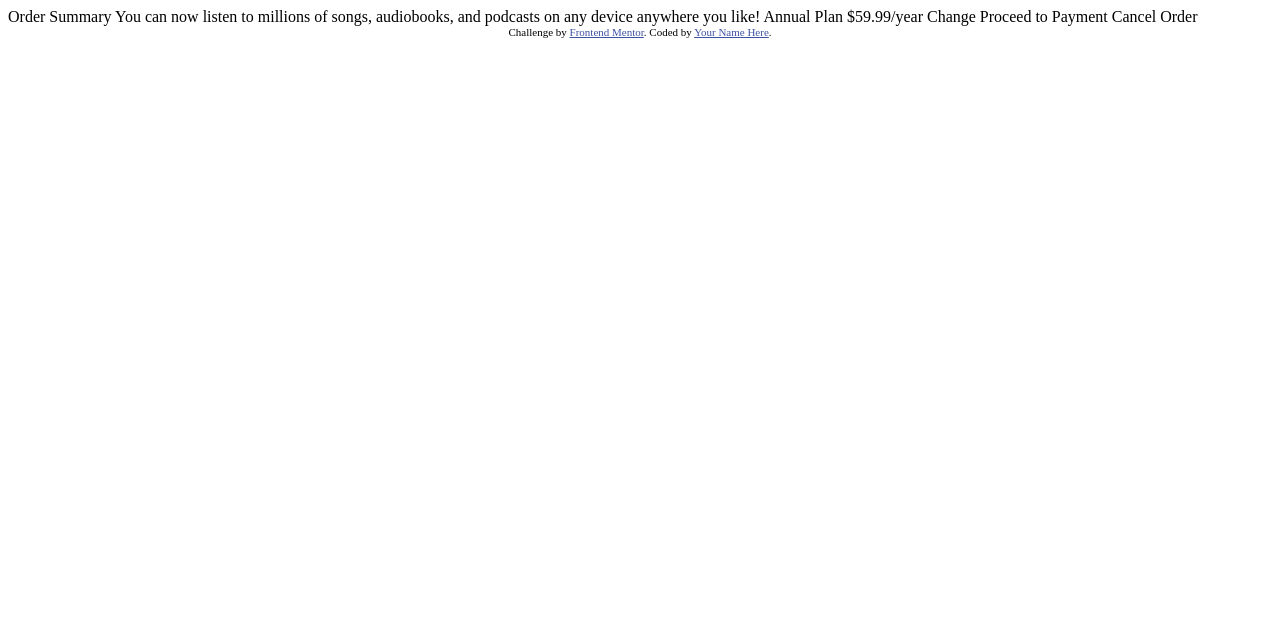
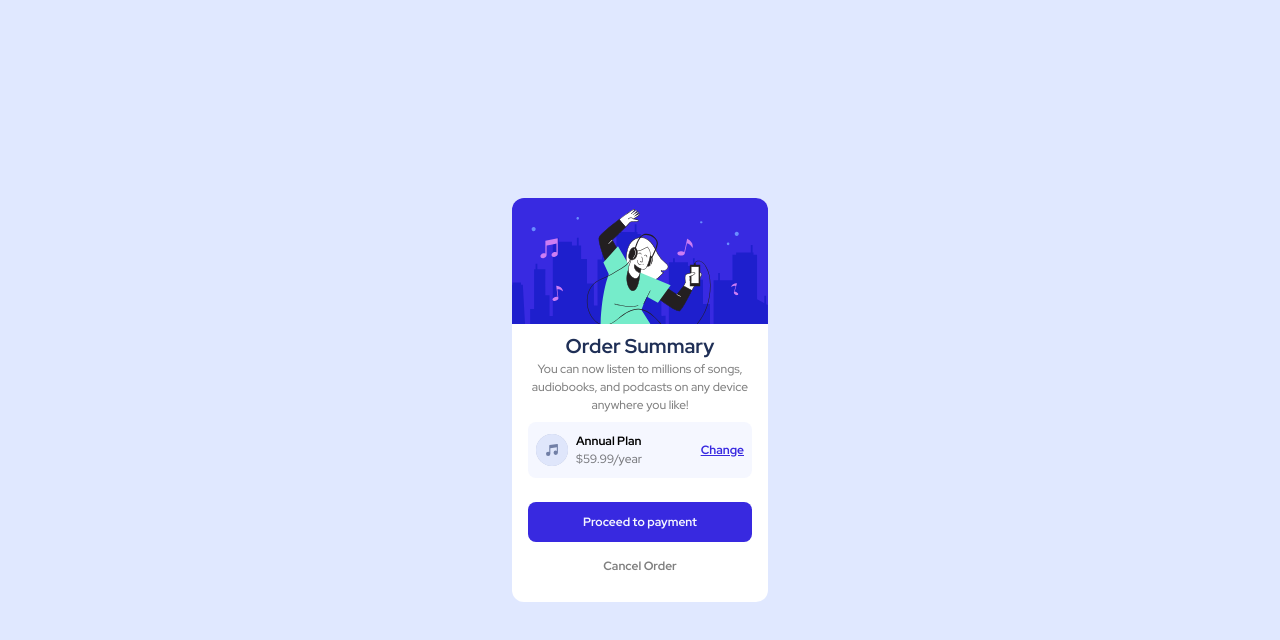
Before and after one commit to rizahoemae/order-summary-component-main, a plain HTML site: page index.html in a window 1280 px wide. Drawn offline with nearby package versions, Linux system fonts and the light colour scheme.

Commit message:
impelement

```diff
--- a/index.html
+++ b/index.html
@@ -1,37 +1,59 @@
 <!DOCTYPE html>
 <html lang="en">
   <head>
-  <meta charset="UTF-8">
-  <meta name="viewport" content="width=device-width, initial-scale=1.0"> <!-- displays site properly based on user's device -->
-
-  <link rel="icon" type="image/png" sizes="32x32" href="./images/favicon-32x32.png">
-
+    <meta charset="UTF-8" />
+    <meta name="viewport" content="width=device-width, initial-scale=1.0" />
+    <!-- displays site properly based on user's device -->
+    <script src="https://cdn.tailwindcss.com"></script>
+    <link rel="icon" type="image/png" sizes="32x32" href="./images/favicon-32x32.png" />
+    <script>
+      tailwind.config = {
+        theme: {
+          fontFamily: {
+            rh: "'Red Hat Display', sans-serif",
+          },
+          extend: {
+            colors: {
+              pale: "hsl(225, 100%, 98%)",
+              "des-blue": "hsl(224, 23%, 55%)",
+              "main-bg": "hsl(225, 100%, 94%)",
+              bright: "hsl(245, 75%, 52%)",
+              dark: "hsl(223, 47%, 23%)",
+            },
+          },
+        },
+      };
+    </script>
+    <style>
+      @import url("https://fonts.googleapis.com/css2?family=Red+Hat+Display:wght@500;700;900&display=swap");
+    </style>
     <title>Frontend Mentor | Order summary card</title>
 
     <!-- Feel free to remove these styles or customise in your own stylesheet 👍 -->
-  <style>
-    .attribution { font-size: 11px; text-align: center; }
-    .attribution a { color: hsl(228, 45%, 44%); }
-  </style>
   </head>
-<body>
-
-  Order Summary
-
-  You can now listen to millions of songs, audiobooks, and podcasts on any
-  device anywhere you like!
-
-  Annual Plan
-  $59.99/year
-
-  Change
-
-  Proceed to Payment
-  Cancel Order
-
-  <div class="attribution">
-    Challenge by <a href="https://www.frontendmentor.io?ref=challenge" target="_blank">Frontend Mentor</a>.
-    Coded by <a href="#">Your Name Here</a>.
+  <body class="bg-main-bg font-rh w-full items-center flex justify-center min-h-screen flex items-center justify-center">
+    <div class="w-64 h-auto items-center flex bg-white flex flex-col rounded-xl">
+      <img src="images/illustration-hero.svg" class="rounded-t-xl" alt="" />
+      <div class="mx-4 mt-2 flex flex-col items-center justify-center">
+        <div class="text-xl font-semibold text-dark">Order Summary</div>
+        <p class="text-[12px] text-center text-black text-opacity-50">You can now listen to millions of songs, audiobooks, and podcasts on any device anywhere you like!</p>
+        <div class="items-center flex px-2 mt-2 justify-between h-14 bg-pale w-full rounded-lg">
+          <div class="flex items-center justify-center">
+            <div class="bg-des-blue w-8 h-8 bg-opacity-50 flex items-center justify-center rounded-full">
+              <img src="images/icon-music.svg" alt="" />
+            </div>
+            <div class="flex ml-2 text-[12px] flex-col">
+              <p class="font-semibold">Annual Plan</p>
+              <p class="text-opacity-50 text-black">$59.99/year</p>
+            </div>
+          </div>
+          <a href="#" class="text-[12px] font-semibold underline text-bright">Change</a>
+        </div>
+        <div class="flex flex-col mb-4 text-[12px] font-semibold w-full">
+          <a href="#" class="mt-6 text-pale flex items-center justify-center h-10 w-full bg-bright rounded-lg"> Proceed to payment </a>
+          <a href="#" class="mt-1 text-black text-opacity-50 flex items-center justify-center h-10">Cancel Order</a>
+        </div>
+      </div>
     </div>
   </body>
 </html>
```
Lines whose indentation alone changed are shown as unchanged.
